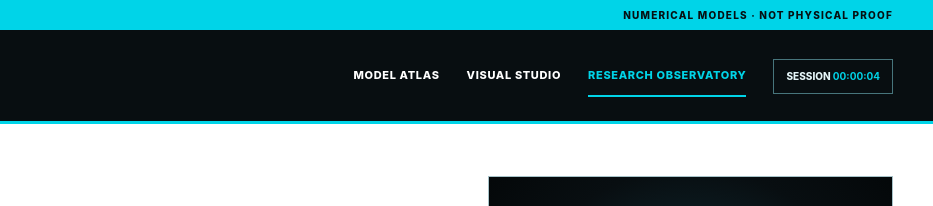
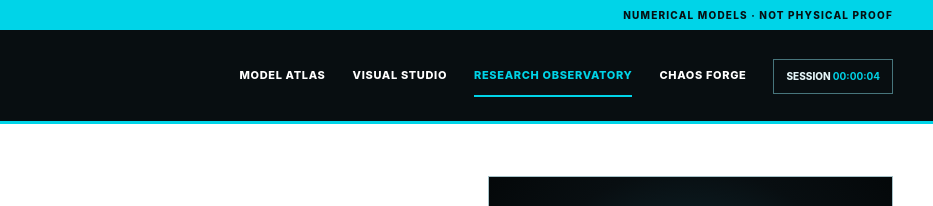
Before and after one commit to mariodinakus/cosmos-lab, a plain HTML site: page observatory.html in a window 1280 px wide. Shown: the top 206 px of the page, 347-1280 px from the left. Drawn offline with Linux system fonts and the light colour scheme.

Commit message:
feat: expose new Chaos Forge from observatory.html

```diff
--- a/observatory.html
+++ b/observatory.html
@@ -1,6 +1,6 @@
 <!doctype html><html lang="en"><head><meta charset="utf-8"><meta name="viewport" content="width=device-width, initial-scale=1"><meta name="theme-color" content="#080e11"><meta name="description" content="COSMOS Research Observatory: synchronized animated numerical simulations, cosmological inference, heatmaps, scientific diagnostics and reproducible experiments."><title>COSMOS LAB — Research Observatory</title><link rel="icon" href="/assets/favicon.ico"><link rel="stylesheet" href="/observatory.css"><link rel="stylesheet" href="/vox-theme.css?v=20261119a"/></head><body>
 <div class="ticker"><span><b class="alive"></b> COSMOS / EXPERIMENTAL RESEARCH SYSTEM</span><span>NUMERICAL MODELS · NOT PHYSICAL PROOF</span></div>
-<header class="header"><a class="brand" href="/"><img src="/assets/icon-64.png" alt="COSMOS icon"><span>COSMOS<span class="accent">.</span><small>THE MATHEMATICAL UNIVERSE</small></span></a><nav><a href="/">MODEL ATLAS</a><a href="/studio.html">VISUAL STUDIO</a><a class="here" href="/observatory.html">RESEARCH OBSERVATORY</a></nav><span class="session">SESSION <b id="sessionTime">00:00:00</b></span></header>
+<header class="header"><a class="brand" href="/"><img src="/assets/icon-64.png" alt="COSMOS icon"><span>COSMOS<span class="accent">.</span><small>THE MATHEMATICAL UNIVERSE</small></span></a><nav><a href="/">MODEL ATLAS</a><a href="/studio.html">VISUAL STUDIO</a><a class="here" href="/observatory.html">RESEARCH OBSERVATORY</a><a href="/chaos.html">CHAOS FORGE</a></nav><span class="session">SESSION <b id="sessionTime">00:00:00</b></span></header>
 <main>
 <section class="hero wrap"><div><p class="eyebrow">COSMOS LAB 4.1 / PARALLEL RESEARCH MODE</p><h1>THE UNIVERSE<br>IS <em>RUNNING</em><span class="accent">.</span></h1><p class="lede">Watch four physical systems evolve side by side. Measure the divergence of trajectories, compare theories, explore likelihood surfaces and fit mathematical relationships to data.</p><div class="hero-actions"><a class="solid" href="#live">● OPEN LIVE MONITORS</a><a class="hollow" href="#inference">∑ ANALYZE A THEORY</a></div></div><div class="hero-visual" aria-hidden="true"><div class="ring ring1"></div><div class="ring ring2"></div><div class="ring ring3"></div><div class="nucleus"></div><p>ψ(t) · a(t) · ∇²u · ΣᵢFᵢ</p></div></section>
 <div class="ribbon wrap"><div><strong>4</strong><small>PARALLEL LIVE SYSTEMS</small></div><div><strong>10</strong><small>PHYSICS SIMULATIONS IN STUDIO</small></div><div><strong>3</strong><small>THEORY ANALYSIS VIEWS</small></div><div><strong>LOCAL</strong><small>DATA & NOTEBOOK STORAGE</small></div></div>
```
